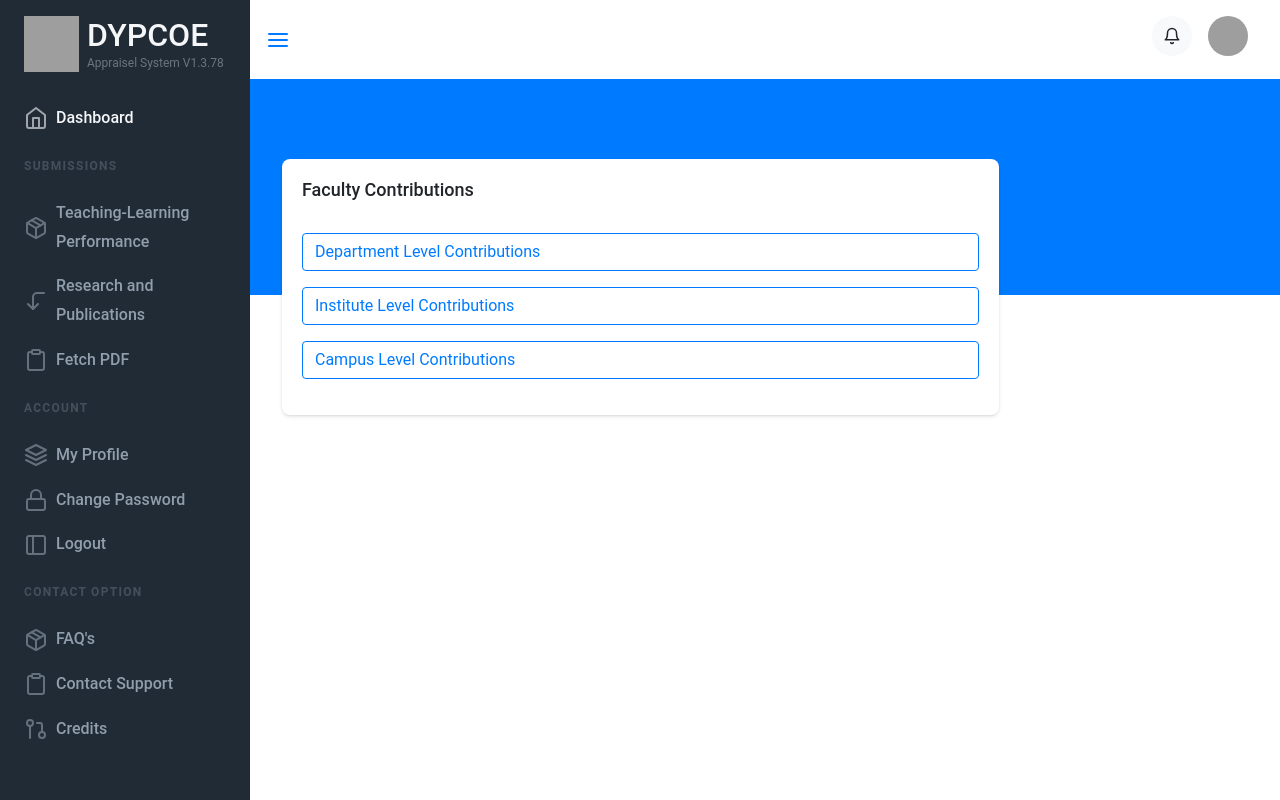
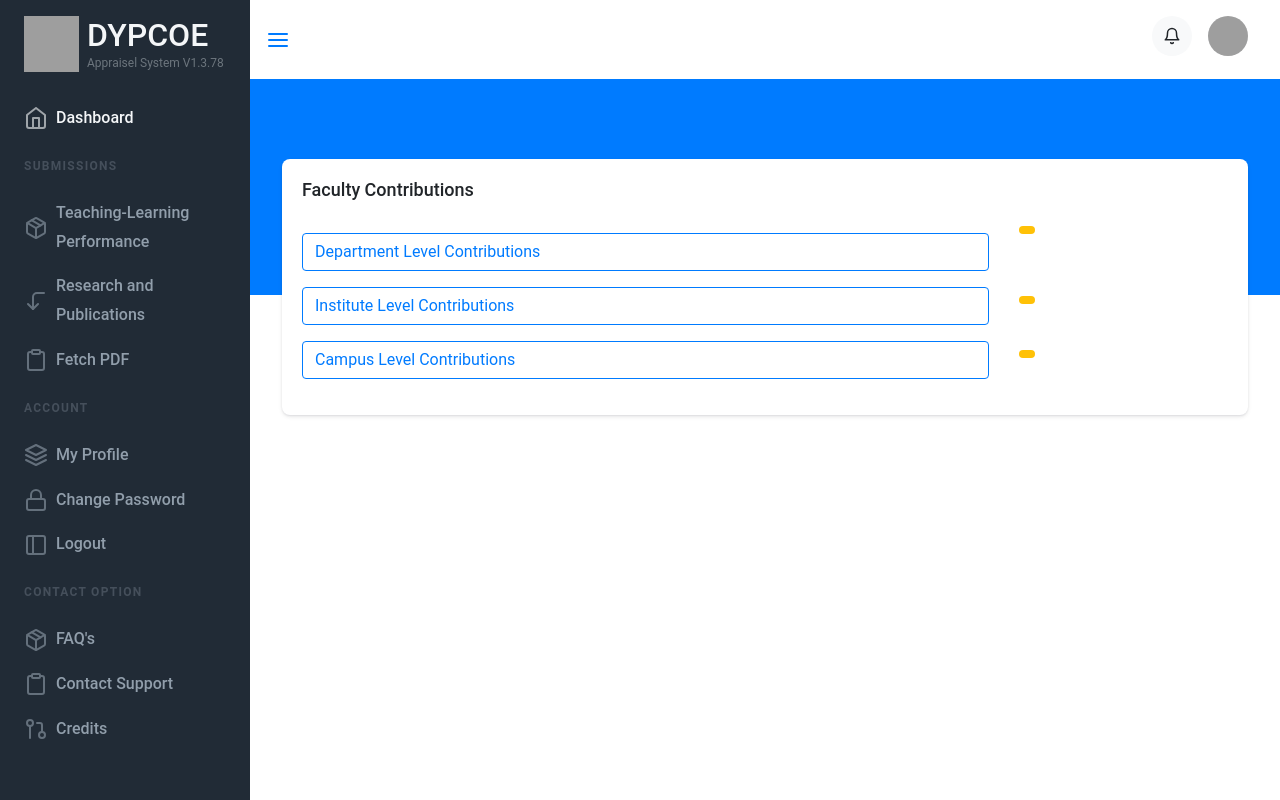
Before and after one commit to krushabh-dev/DYPCOE_APPRAISEL, a Django app: page /forms/formone in a window 1280 px wide. Run offline with Django 4.2, Linux system fonts and the light colour scheme; grey boxes are pictures that could not be loaded.

Commit message:
Update faculty_contribution.html

```diff
--- a/app/templates/app/dashboard/forms/more/faculty_contribution.html
+++ b/app/templates/app/dashboard/forms/more/faculty_contribution.html
@@ -6,10 +6,10 @@
 <section id="maindivarea">
         <div class="container mt-n22 px-6">
 
-                <form class="mt-4" method="post" action="{% url 'formone' %}">
+                <form class="mt-4" method="post" action="{% url 'IIformone' %}">
                   {% csrf_token %}
                   <div class="row">
-                  <div class="col-md-9">
+                  <div class="col-md-12">
                       <div class="card">
                 <!-- card body -->
                 <div class="card-body">
@@ -22,10 +22,35 @@
                   <div class="mt-3">
                     <!-- border -->
 
-                    <a href="/forms/formone/one" class="btn btn-outline-primary my-3 w-100 text-left">Department Level Contributions</a>
-                    <a href="/forms/formone/two" class="btn btn-outline-primary mb-3 w-100 text-left">Institute Level Contributions</a>
-                    <a href="/forms/formone/three" class="btn btn-outline-primary mb-3 w-100 text-left">Campus Level Contributions</a>
+                    <div class="row">
 
+                      <div class="col-md-12">
+                        <div class="row">
+                          <div class="col-9"> <a href="/forms/formone/one" class="btn btn-outline-primary my-3 w-100 text-left">Department Level Contributions</a></div>
+                          <div class="col-3"><span class="badge
+                            bg-warning text-dark px-2 py-1">
+                            {{filleddata.FormOneA}}</span></div>
+                        </div>
+                      </div>
+
+                      <div class="col-md-12">
+                        <div class="row">
+                          <div class="col-9"> <a href="/forms/formone/two" class="btn btn-outline-primary mb-3 w-100 text-left">Institute Level Contributions</a></div>
+                          <div class="col-3"><span class="badge
+                            bg-warning text-dark px-2 py-1">
+                            {{filleddata.FormOneB}}</span></div>
+                        </div>
+                      </div>
+
+                      <div class="col-md-12">
+                        <div class="row">
+                          <div class="col-9"> <a href="/forms/formone/three" class="btn btn-outline-primary mb-3 w-100 text-left">Campus Level Contributions</a></div>
+                          <div class="col-3"><span class="badge
+                            bg-warning text-dark px-2 py-1">
+                            {{filleddata.FormOneC}}</span></div>
+                        </div>
+                      </div>
+                    </div>
                   </div>
                 </div>
               </div>
```
